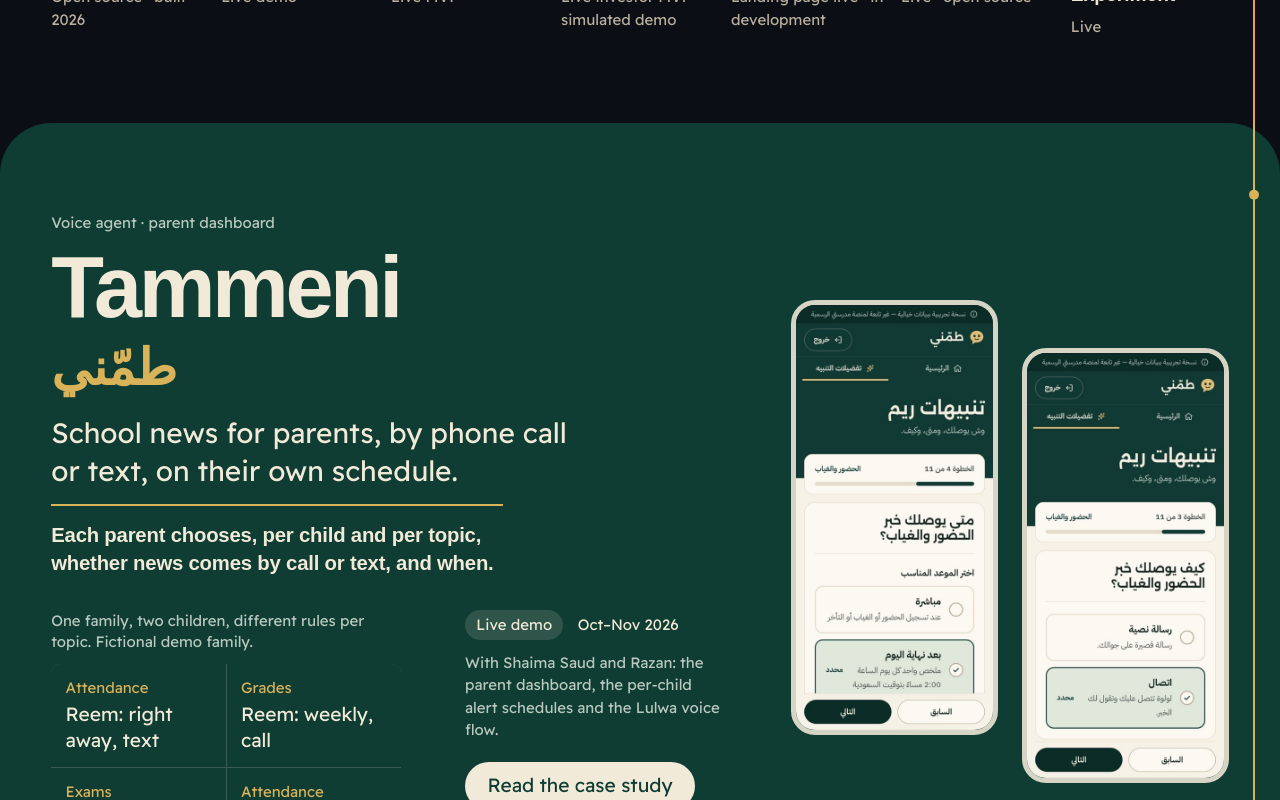
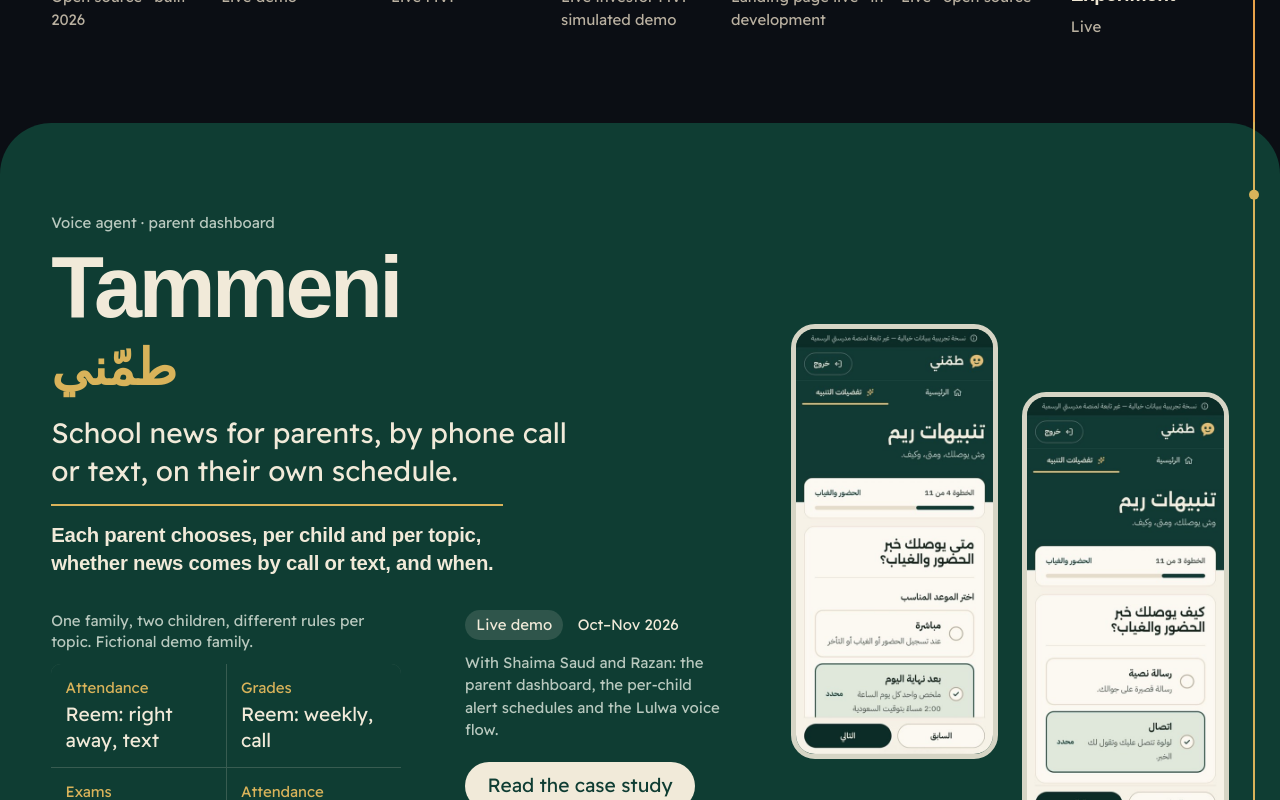
Before and after one commit to mobinshamlan/mohammed-portfolio, a Next.js app: page /mohammed-portfolio/ in a window 1280 px wide. Shown: the part 2417-3217 px from the top of the page. Built offline with nearby package versions, Linux system fonts and the light colour scheme; a web font is replaced by a local one.

Commit message:
Add light scroll-linked parallax to the product pictures
Co-Authored-By: Claude Opus 5.5 <noreply@anthropic.com>

```diff
--- a/src/app/(portfolio)/styles/home.css
+++ b/src/app/(portfolio)/styles/home.css
@@ -2673,3 +2673,38 @@ div.vb-certs-row {
     padding-bottom: calc(2.5rem + var(--edge) * 0.5);
   }
 }
+
+/* Light parallax: product pictures drift a little slower than the page.
+   Scroll-driven where supported; elsewhere they simply stay still. */
+@keyframes vb-drift-y {
+  from {
+    translate: 0 var(--drift);
+  }
+  to {
+    translate: 0 calc(var(--drift) * -1);
+  }
+}
+
+@supports (animation-timeline: view()) {
+  @media (prefers-reduced-motion: no-preference) {
+    .vb[data-motion="on"] :is(
+        .vb-proj-phones .vb-phone,
+        .vb-proj[data-layout="score"] .vb-proj-art,
+        .vb-proj[data-layout="views"] .vb-proj-art,
+        .vb-proj-fan .vb-capture,
+        .vb-exp-shot,
+        .vb-about-photo
+      ) {
+      --drift: 1.5rem;
+      animation: vb-drift-y linear both;
+      animation-timeline: view();
+      animation-range: cover;
+    }
+    .vb[data-motion="on"] .vb-proj-phones .vb-phone:nth-child(2),
+    .vb[data-motion="on"] .vb-proj-fan .vb-capture:nth-child(2),
+    .vb[data-motion="on"] .vb-exp-shot:nth-child(2),
+    .vb[data-motion="on"] .vb-about-grad {
+      --drift: 2.75rem;
+    }
+  }
+}
```
